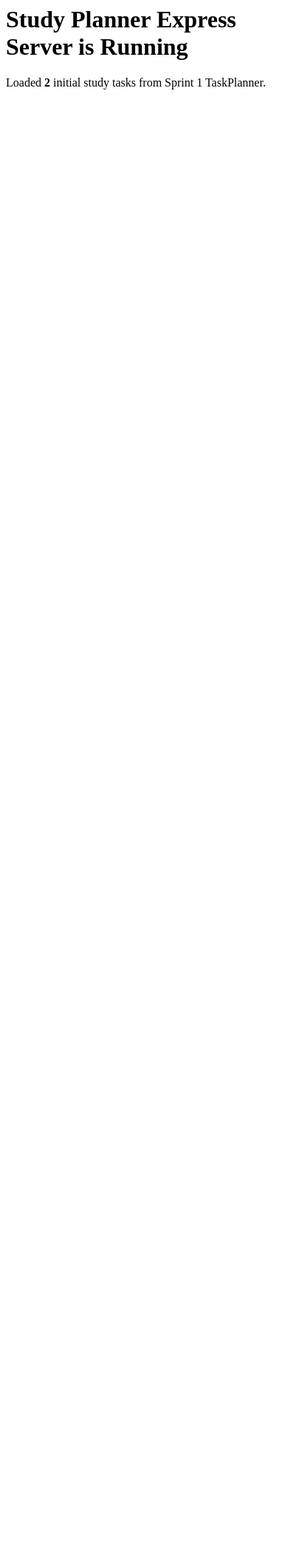
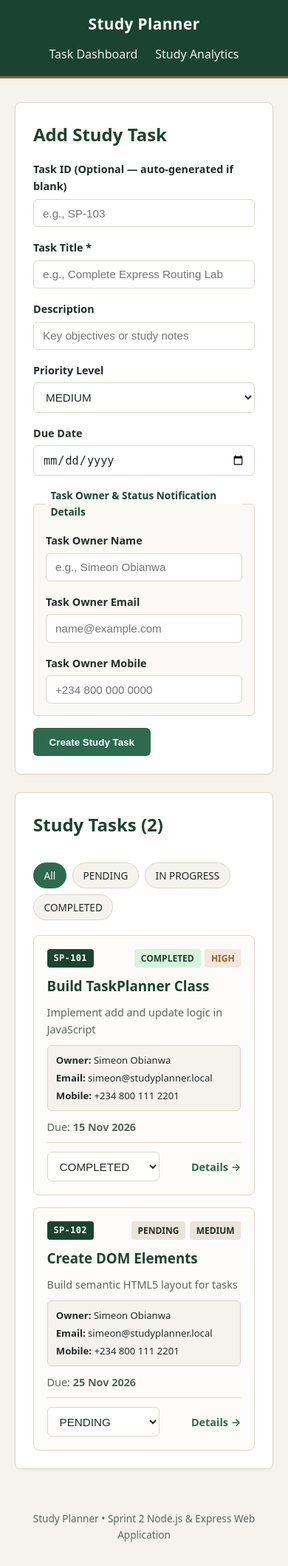
Before and after one commit to simeon-obianwa/study-planner, a Node server app: page / in a window 390 px wide. Shown: the whole page at 74% size. Before the commit the page ends 121 px from the top, so only its background shows below. Run offline with Node 20, Linux system fonts and the light colour scheme.

Commit message:
Sprint2 build dashboard view, custom CSS3, and task owner notification details

```diff
--- a/public/css/styles.css
+++ b/public/css/styles.css
@@ -1,17 +1,19 @@
 :root {
-    --bg-page: #f4f6f9;
+    --bg-page: #f5f3ee;
     --bg-surface: #ffffff;
-    --text-main: #1e293b;
-    --text-muted: #64748b;
-    --primary: #1d4ed8;
-    --primary-hover: #1e40af;
-    --border: #e2e8f0;
-    --danger: #dc2626;
-    --danger-bg: #fef2f2;
+    --header-bg: #1b4332;
+    --primary: #2d6a4f;
+    --primary-hover: #1b4332;
+    --accent-earth: #8c6239;
+    --text-main: #232b26;
+    --text-muted: #5b655f;
+    --border: #dcd6ca;
+    --danger: #b42318;
+    --danger-bg: #fef3f2;
     --warning-bg: #fef3c7;
     --warning-text: #92400e;
-    --success-bg: #dcfce7;
-    --success-text: #166534;
+    --success-bg: #d8f3dc;
+    --success-text: #1b4332;
 }
 
 * {
@@ -21,7 +23,7 @@
 }
 
 body {
-    font-family: system-ui, -apple-system, sans-serif;
+    font-family: system-ui, -apple-system, 'Segoe UI', sans-serif;
     background-color: var(--bg-page);
     color: var(--text-main);
     line-height: 1.6;
@@ -34,10 +36,11 @@ body {
 }
 
 .site-header {
-    background-color: var(--text-main);
+    background-color: var(--header-bg);
     color: #ffffff;
     padding: 1rem 0;
     margin-bottom: 2rem;
+    border-bottom: 3px solid var(--accent-earth);
 }
 
 .header-inner {
@@ -48,9 +51,10 @@ body {
 
 .brand {
     color: #ffffff;
-    font-size: 1.25rem;
+    font-size: 1.3rem;
     font-weight: 700;
     text-decoration: none;
+    letter-spacing: 0.02em;
 }
 
 .nav-list {
@@ -60,7 +64,7 @@ body {
 }
 
 .nav-list a {
-    color: #e2e8f0;
+    color: #e8efe9;
     text-decoration: none;
     font-weight: 500;
 }
@@ -76,11 +80,13 @@ body {
     border-radius: 8px;
     padding: 1.5rem;
     margin-bottom: 1.5rem;
+    box-shadow: 0 1px 3px rgba(27, 67, 50, 0.06);
 }
 
 h1,
 h2 {
     margin-bottom: 1rem;
+    color: var(--header-bg);
 }
 
 .alert-error {
@@ -112,6 +118,7 @@ h2 {
 label {
     font-weight: 600;
     font-size: 0.9rem;
+    color: var(--text-main);
 }
 
 input,
@@ -120,13 +127,21 @@ select {
     border: 1px solid var(--border);
     border-radius: 6px;
     font-size: 0.95rem;
+    background: #ffffff;
+    color: var(--text-main);
+}
+
+input:focus,
+select:focus {
+    outline: 2px solid var(--primary);
+    border-color: var(--primary);
 }
 
 .btn-primary {
     background: var(--primary);
     color: #ffffff;
     border: none;
-    padding: 0.7rem 1.25rem;
+    padding: 0.7rem 1.35rem;
     border-radius: 6px;
     font-weight: 600;
     cursor: pointer;
@@ -153,12 +168,18 @@ select {
 }
 
 .filter-pill {
-    padding: 0.35rem 0.75rem;
+    padding: 0.35rem 0.85rem;
     border: 1px solid var(--border);
     border-radius: 999px;
     text-decoration: none;
     color: var(--text-main);
     font-size: 0.85rem;
+    font-weight: 500;
+    background: var(--bg-page);
+}
+
+.filter-pill:hover {
+    border-color: var(--primary);
 }
 
 .filter-pill.active {
@@ -169,17 +190,18 @@ select {
 
 .task-grid {
     display: grid;
-    grid-template-columns: repeat(auto-fill, minmax(270px, 1fr));
+    grid-template-columns: repeat(auto-fill, minmax(275px, 1fr));
     gap: 1rem;
 }
 
 .task-card {
     border: 1px solid var(--border);
     border-radius: 8px;
-    padding: 1rem;
+    padding: 1.1rem;
     display: flex;
     flex-direction: column;
     gap: 0.6rem;
+    background: #fdfcfa;
 }
 
 .task-card.is-overdue {
@@ -195,9 +217,10 @@ select {
 .badge {
     font-size: 0.75rem;
     font-weight: 700;
-    padding: 0.2rem 0.5rem;
+    padding: 0.2rem 0.55rem;
     border-radius: 4px;
-    background: var(--bg-page);
+    background: #eae5db;
+    color: var(--text-main);
 }
 
 .status-completed {
@@ -210,23 +233,27 @@ select {
     color: var(--warning-text);
 }
 
+.priority-high {
+    background: #f5e6d8;
+    color: var(--accent-earth);
+}
+
 .overdue-tag {
     background: var(--danger);
     color: #ffffff;
     font-size: 0.7rem;
     font-weight: 700;
-    padding: 0.15rem 0.4rem;
+    padding: 0.15rem 0.45rem;
     border-radius: 4px;
     margin-left: 0.4rem;
 }
 
 .task-card h3 a {
-    color: var(--text-main);
+    color: var(--header-bg);
     text-decoration: none;
 }
 
 .task-card h3 a:hover {
-    color: var(--primary);
     text-decoration: underline;
 }
 
@@ -243,6 +270,7 @@ select {
     display: flex;
     justify-content: space-between;
     align-items: center;
+    gap: 0.5rem;
 }
 
 .btn-link {
@@ -318,3 +304,71 @@ select {
     color: var(--text-muted);
     font-size: 0.85rem;
 }
+
+.alert-success {
+    background: var(--success-bg);
+    border-left: 4px solid var(--primary);
+    color: var(--success-text);
+    padding: 0.75rem 1rem;
+    margin-bottom: 1rem;
+    border-radius: 4px;
+    font-size: 0.92rem;
+}
+
+.owner-fieldset {
+    border: 1px solid var(--border);
+    border-radius: 6px;
+    padding: 1rem;
+    background: #faf9f5;
+}
+
+.owner-fieldset legend {
+    font-weight: 700;
+    font-size: 0.85rem;
+    color: var(--header-bg);
+    padding: 0 0.4rem;
+}
+
+.form-row-three {
+    display: grid;
+    grid-template-columns: repeat(3, 1fr);
+    gap: 1rem;
+}
+
+.badge-group {
+    display: flex;
+    gap: 0.35rem;
+    flex-wrap: wrap;
+}
+
+.task-id-badge {
+    background: var(--header-bg);
+    color: #ffffff;
+    font-family: ui-monospace, SFMono-Regular, Consolas, monospace;
+    letter-spacing: 0.03em;
+}
+
+.owner-info {
+    font-size: 0.82rem;
+    color: var(--text-main);
+    background: var(--bg-page);
+    padding: 0.55rem 0.7rem;
+    border-radius: 6px;
+    border: 1px solid var(--border);
+    display: grid;
+    gap: 0.2rem;
+    word-break: break-word;
+}
+
+@media (max-width: 640px) {
+
+    .form-row,
+    .form-row-three {
+        grid-template-columns: 1fr;
+    }
+
+    .header-inner {
+        flex-direction: column;
+        gap: 0.75rem;
+    }
+}
--- a/src/server.js
+++ b/src/server.js
@@ -16,6 +16,7 @@ const PORT = process.env.PORT || 3000;
 // Initialize Sprint 1 business logic with seed data
 const planner = new TaskPlanner();
 loadInitialTasks().forEach(task => planner.addTask(task));
+let nextTaskSequence = 103;
 
 // View engine and static asset configuration
 app.set('view engine', 'ejs');
@@ -30,16 +31,89 @@ app.use((req, res, next) => {
     res.locals.formatDate = formatDate;
     res.locals.isOverdue = isOverdue;
     res.locals.errorMessage = null;
+    res.locals.noticeMessage = null;
     next();
 });
 
-// Temporary verification route (replaced with views/index.ejs in Phase 2)
+// PAGE 1: Interactive Study Dashboard (supports ?status= query filtering)
 app.get('/', (req, res) => {
-    const tasks = planner.getAllTasks();
-    res.send(
-        `<h1>Study Planner Express Server is Running</h1>` +
-        `<p>Loaded <strong>${tasks.length}</strong> initial study tasks from Sprint 1 TaskPlanner.</p>`
-    );
+    const selectedStatus = req.query.status || 'ALL';
+    const noticeMessage = req.query.notice || null;
+    const tasks = selectedStatus === 'ALL'
+        ? planner.getAllTasks()
+        : planner.getTasksByStatus(selectedStatus);
+
+    res.render('index', {
+        pageTitle: 'Dashboard | Study Planner',
+        tasks,
+        selectedStatus,
+        noticeMessage
+    });
+});
+
+// INTERACTIVE INPUT: Create a new study task with Task ID & owner contact info
+app.post('/tasks', (req, res) => {
+    const {
+        taskCode,
+        title,
+        description,
+        priority,
+        dueDate,
+        ownerName,
+        ownerEmail,
+        ownerPhone
+    } = req.body;
+
+    const assignedCode = taskCode?.trim() || `SP-${nextTaskSequence++}`;
+
+    try {
+        planner.addTask({
+            id: generateId(),
+            taskCode: assignedCode.toUpperCase(),
+            title: title || '',
+            description: description?.trim() || 'No description provided.',
+            status: TaskStatus.PENDING,
+            priority: priority || PriorityLevel.MEDIUM,
+            dueDate: dueDate ? new Date(`${dueDate}T00:00:00`) : new Date(),
+            ownerName: ownerName?.trim() || 'Unassigned',
+            ownerEmail: ownerEmail?.trim() || '',
+            ownerPhone: ownerPhone?.trim() || ''
+        });
+        res.redirect(`/?notice=${encodeURIComponent(`Task ${assignedCode.toUpperCase()} created successfully.`)}`);
+    } catch (error) {
+        res.status(400).render('index', {
+            pageTitle: 'Dashboard | Study Planner',
+            tasks: planner.getAllTasks(),
+            selectedStatus: 'ALL',
+            errorMessage: error.message
+        });
+    }
+});
+
+// INTERACTIVE INPUT: Update task status and trigger owner status notification
+app.post('/tasks/:id/status', (req, res) => {
+    const { id } = req.params;
+    const { status, redirectTo } = req.body;
+
+    const task = planner.getTaskById(id);
+    const updated = planner.updateTaskStatus(id, status);
+
+    let notice = '';
+    if (updated && task) {
+        const channels = [task.ownerEmail, task.ownerPhone].filter(Boolean).join(' | ');
+        const formattedStatus = status.replace('_', ' ');
+
+        notice = channels
+            ? `Status for ${task.taskCode} updated to ${formattedStatus}. Notification dispatched to ${task.ownerName} (${channels}).`
+            : `Status for ${task.taskCode} updated to ${formattedStatus}. (No email/phone on file for notification.)`;
+
+        planner.logNotification(id, notice);
+        console.log(`[STATUS NOTIFICATION] ${new Date().toISOString()} — ${notice}`);
+    }
+
+    const target = redirectTo || '/';
+    const separator = target.includes('?') ? '&' : '?';
+    res.redirect(notice ? `${target}${separator}notice=${encodeURIComponent(notice)}` : target);
 });
 
 // Global error-handling middleware
--- a/views/index.ejs
+++ b/views/index.ejs
@@ -10,10 +10,25 @@
             </div>
             <% } %>
 
+                <% if (noticeMessage) { %>
+                    <div class="alert-success" role="status">
+                        <strong>Notification:</strong>
+                        <%= noticeMessage %>
+                    </div>
+                    <% } %>
+
                         <form action="/tasks" method="POST" class="task-form">
+                            <div class="form-row">
+                                <div class="form-group">
+                                    <label for="taskCode">Task ID (Optional — auto-generated if blank)</label>
+                                    <input type="text" id="taskCode" name="taskCode" placeholder="e.g., SP-103">
+                                </div>
+
                                 <div class="form-group">
                                     <label for="title">Task Title *</label>
-                        <input type="text" id="title" name="title" placeholder="e.g., Complete Express Routing Lab">
+                                    <input type="text" id="title" name="title"
+                                        placeholder="e.g., Complete Express Routing Lab">
+                                </div>
                             </div>
 
                             <div class="form-group">
@@ -27,7 +42,9 @@
                                     <label for="priority">Priority Level</label>
                                     <select id="priority" name="priority">
                                         <% Object.values(PriorityLevel).forEach(level=> { %>
-                                    <option value="<%= level %>" <%=level==='MEDIUM' ? 'selected' : '' %>><%= level %>
+                                            <option value="<%= level %>" <%=level===PriorityLevel.MEDIUM ? 'selected'
+                                                : '' %>>
+                                                <%= level %>
                                             </option>
                                             <% }) %>
                                     </select>
@@ -38,6 +55,29 @@
                                     <input type="date" id="dueDate" name="dueDate" required>
                                 </div>
                             </div>
+
+                            <fieldset class="owner-fieldset">
+                                <legend>Task Owner &amp; Status Notification Details</legend>
+                                <div class="form-row-three">
+                                    <div class="form-group">
+                                        <label for="ownerName">Task Owner Name</label>
+                                        <input type="text" id="ownerName" name="ownerName"
+                                            placeholder="e.g., Simeon Obianwa" required>
+                                    </div>
+
+                                    <div class="form-group">
+                                        <label for="ownerEmail">Task Owner Email</label>
+                                        <input type="email" id="ownerEmail" name="ownerEmail"
+                                            placeholder="name@example.com" required>
+                                    </div>
+
+                                    <div class="form-group">
+                                        <label for="ownerPhone">Task Owner Mobile</label>
+                                        <input type="tel" id="ownerPhone" name="ownerPhone"
+                                            placeholder="+234 800 000 0000" required>
+                                    </div>
+                                </div>
+                            </fieldset>
 
                             <button type="submit" class="btn-primary">Create Study Task</button>
                         </form>
@@ -66,12 +106,17 @@
                         %>
                         <article class="task-card <%= overdue ? 'is-overdue' : '' %>">
                             <div class="card-top">
+                                <span class="badge task-id-badge">
+                                    <%= task.taskCode || 'SP-000' %>
+                                </span>
+                                <div class="badge-group">
                                     <span class="badge status-<%= task.status.toLowerCase() %>">
                                         <%= task.status.replace('_', ' ' ) %>
                                     </span>
                                     <span class="badge priority-<%= (task.priority || 'MEDIUM').toLowerCase() %>">
                                         <%= task.priority || 'MEDIUM' %>
                                     </span>
+                                </div>
                             </div>
 
                             <h3><a href="/tasks/<%= task.id %>">
@@ -80,6 +125,22 @@
                             <p class="task-desc">
                                 <%= task.description %>
                             </p>
+
+                            <div class="owner-info">
+                                <div><strong>Owner:</strong>
+                                    <%= task.ownerName || 'Unassigned' %>
+                                </div>
+                                <% if (task.ownerEmail) { %>
+                                    <div><strong>Email:</strong>
+                                        <%= task.ownerEmail %>
+                                    </div>
+                                    <% } %>
+                                        <% if (task.ownerPhone) { %>
+                                            <div><strong>Mobile:</strong>
+                                                <%= task.ownerPhone %>
+                                            </div>
+                                            <% } %>
+                            </div>
 
                             <p class="task-meta">
                                 Due: <strong>
```
Also changed, not shown: other parts of public/css/styles.css (+5 -47 lines), src/classes/TaskPlanner.js (+32 -4 lines), src/data/mockData.js (+9 -1 lines). Lines whose indentation alone changed are shown as unchanged.
